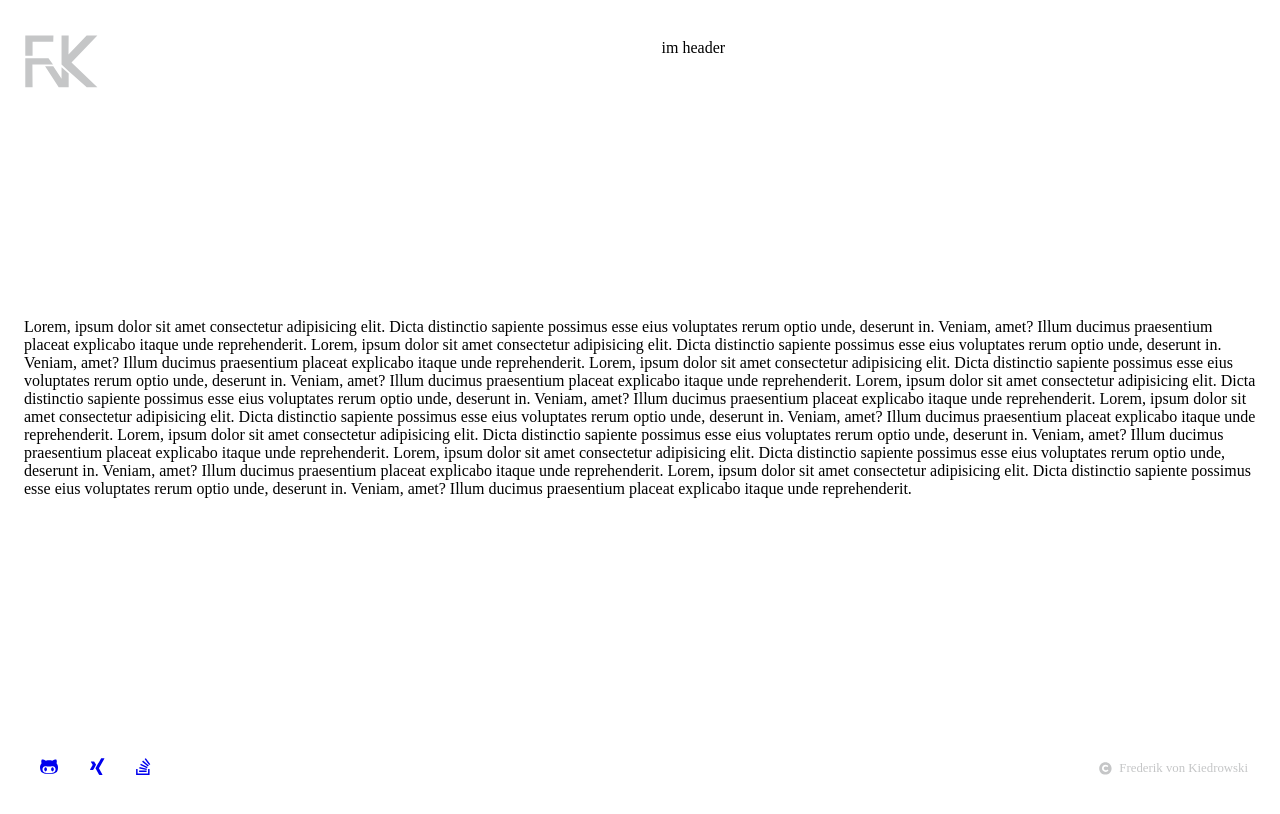
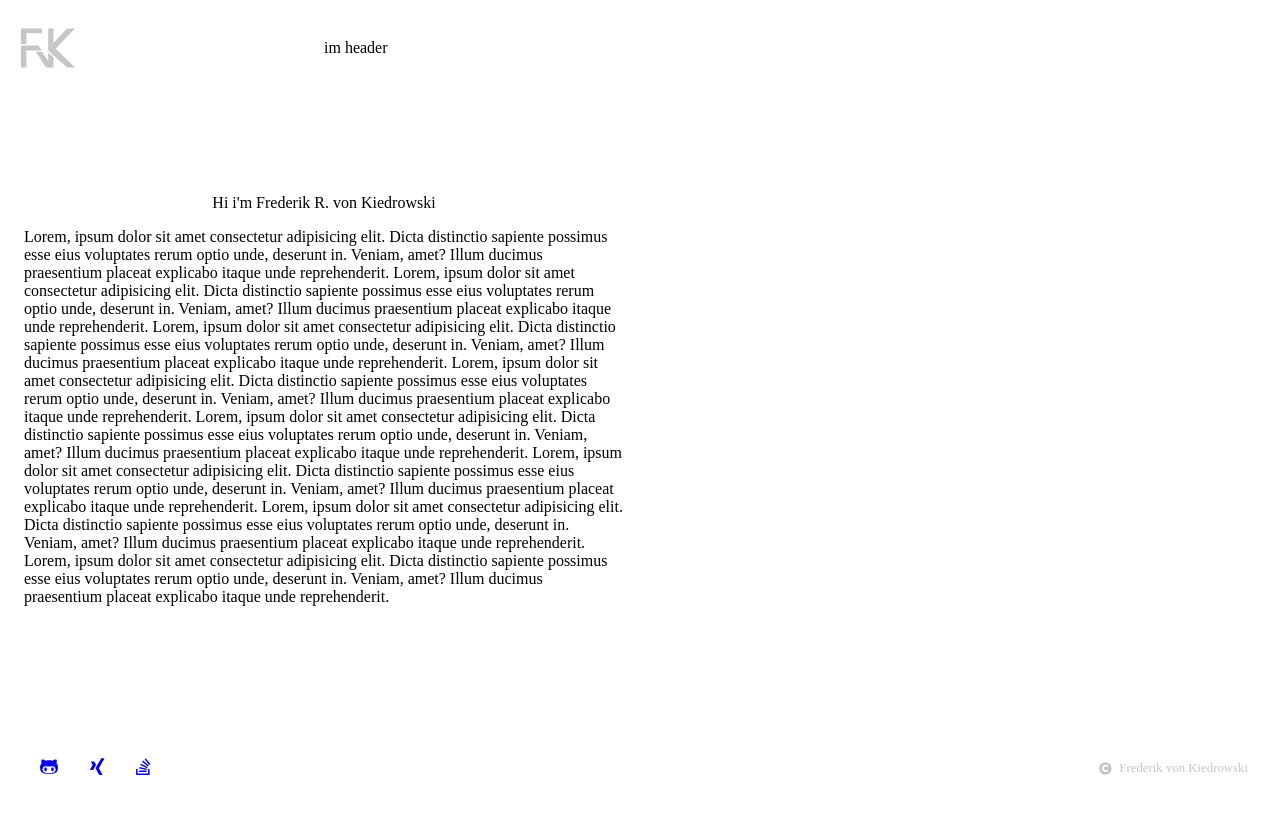
Before and after one commit to Napster2709/portfolio, a React app: page / in a window 1280 px wide. Built offline with nearby package versions, Linux system fonts and the light colour scheme.

Commit message:
feat: continue about page / grid changes / add sidebar and header

```diff
--- a/src/components/header/Header.tsx
+++ b/src/components/header/Header.tsx
@@ -5,7 +5,7 @@ import styles from './styles.scss';
 const Header = () => {
   return (
     <>
-      <Logo />
+      <Logo className={styles.logo} />
       <div className={styles.header}>im header</div>
     </>
   );
--- a/src/components/header/styles.scss
+++ b/src/components/header/styles.scss
@@ -10,4 +10,9 @@
   grid-area: logo;
   display: flex;
   align-items: center;
+
+  svg {
+    height: 100%;
+    width: auto;
+  }
 }
--- a/src/pages/home/about/About.tsx
+++ b/src/pages/home/about/About.tsx
@@ -7,16 +7,18 @@ import { Header } from 'components';
 const About = () => {
   const context = useContext(MainContext);
   return (
-    context.currentStep === steps.about &&
-    !context.transitioning && (
+    context.currentStep === steps.about && (
       <>
         <Header />
         <div
-          className={cn(styles.main, styles.container, {
+          className={cn(styles.side, styles.container, {
             [styles['overflow-hidden']]: context.transitioning,
           })}
         >
           <div className={styles.about}>
+            <div className={styles.title}>
+              Hi i'm Frederik R. von Kiedrowski
+            </div>
             <p>
               Lorem, ipsum dolor sit amet consectetur adipisicing elit. Dicta
               distinctio sapiente possimus esse eius voluptates rerum optio
--- a/src/pages/home/about/about.styles.scss
+++ b/src/pages/home/about/about.styles.scss
@@ -2,8 +2,8 @@
 
 .about {
   display: flex;
-  justify-content: center;
   align-items: center;
+  flex-direction: column;
   animation: flyIn 1s ease;
 }
 
--- a/src/pages/home/welcome/Welcome.tsx
+++ b/src/pages/home/welcome/Welcome.tsx
@@ -32,23 +32,24 @@ const Welcome = () => {
     context.currentStep === steps.welcome && (
       <div
         className={cn(
-          styles.main,
+          styles.fullwidth,
           styles.centered,
           styles.textAlignCenter,
           styles.content,
+          {
+            [styles.fadeAway]: context.transitioning,
+          },
         )}
+        onAnimationEnd={onAnimationEndHandler}
       >
         <Huge
-          className={cn(styles.title, {
-            [styles.fadeAway]: context.transitioning,
-          })}
+          className={cn(styles.title)}
           onClick={() =>
             context.setCurrentState({
               ...context,
               transitioning: true,
             })
           }
-          onAnimationEnd={onAnimationEndHandler}
         >
           {title}
         </Huge>
--- a/src/pages/soon/Soon.tsx
+++ b/src/pages/soon/Soon.tsx
@@ -18,14 +18,14 @@ const Soon = () => {
   return (
     <div
       className={cn(
-        styles.main,
+        styles.fullwidth,
         styles.centered,
         styles.textAlignCenter,
         styles.content,
       )}
     >
       <Huge className={cn(styles.title)}>{title}</Huge>
-      <div className={cn(styles.line, styles.slideRight)} />
+      <div className={cn(styles.line, styles.slideDown)} />
       <Logo className={cn(styles.logo, styles.slideDown)} />
     </div>
   );
--- a/src/pages/soon/styles.scss
+++ b/src/pages/soon/styles.scss
@@ -2,9 +2,18 @@
 
 .logo {
   svg {
-    fill: $grey;
-    width: 80pt;
-    height: 80pt;
+    :nth-child(1) {
+      animation: slideUp 1s ease;
+    }
+    :nth-child(2) {
+      animation: slideLeft 1s ease;
+    }
+    :nth-child(3) {
+      animation: slideRight 1s ease;
+    }
+    :nth-child(4) {
+      animation: slideDown 1s ease;
+    }
   }
 }
 
--- a/src/theme/app.scss
+++ b/src/theme/app.scss
@@ -2,11 +2,23 @@
 
 .app {
   display: grid;
-  grid-template-rows: 5rem 1fr 5rem;
+  grid-template-columns: 1fr 1fr 1fr 1fr;
+  grid-template-rows: 5rem 1fr 1fr 5rem;
   grid-template-areas:
-    'logo header'
-    'main main'
-    'footer footer';
+    'logo header header header'
+    'side side side side'
+    'main main main main'
+    'footer footer footer footer';
   min-height: 100vh;
   max-width: 1920px;
 }
+
+@media all and (min-width: $tablet) {
+  .app {
+    grid-template-areas:
+      'logo header header header'
+      'side side main main'
+      'side side main main'
+      'footer footer footer footer';
+  }
+}
--- a/src/theme/common.scss
+++ b/src/theme/common.scss
@@ -20,6 +20,7 @@ $error: #ff4242;
 $sidebarWidth: 80px;
 
 // breakpoints
+$tablet: 1024px;
 $mobile: 768px;
 $smallPhone: 500px;
 
--- a/src/theme/shared.classes.scss
+++ b/src/theme/shared.classes.scss
@@ -42,3 +42,15 @@
   place-self: center;
   padding: 0 1rem;
 }
+
+.side {
+  grid-area: side;
+  place-self: center;
+  padding: 0 1rem;
+}
+
+.fullwidth {
+  grid-area: side / side / main / main;
+  place-self: center;
+  padding: 0 1rem;
+}
```
